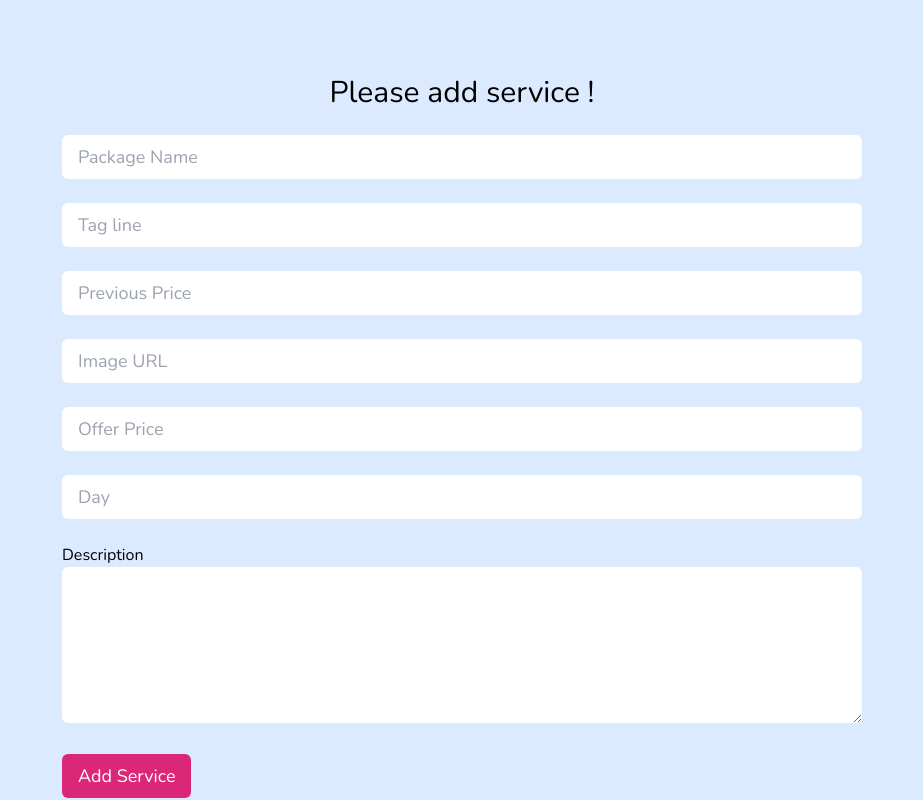
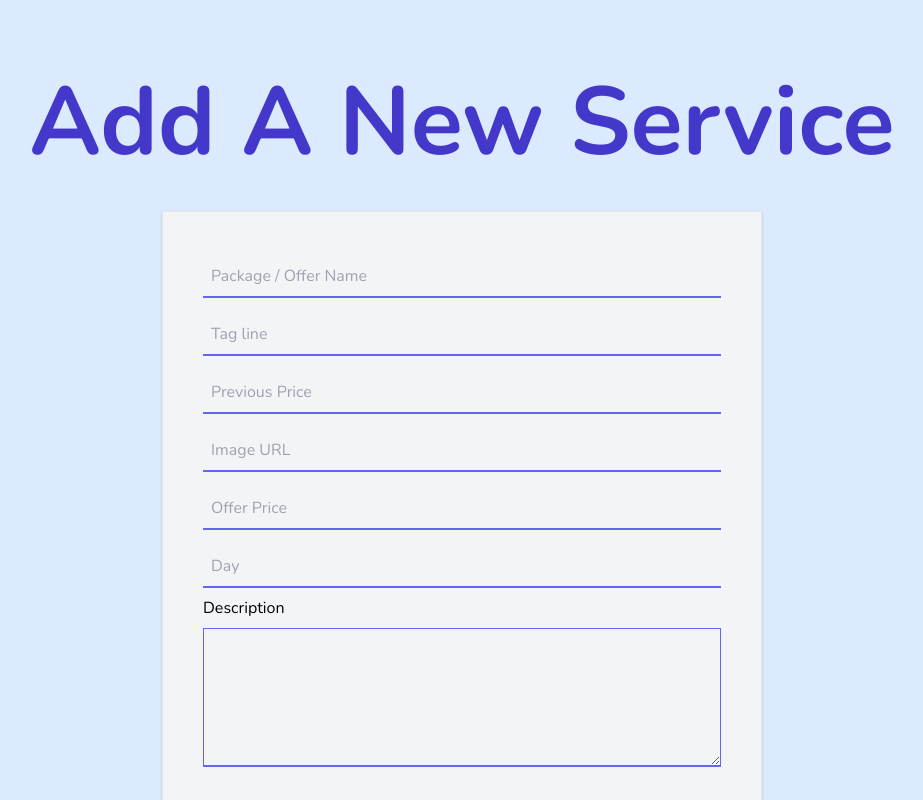
Before and after one commit to ibnumahtab/ibnu-travel-client, a React (Create React App) app: page /addServices in a window 1280 px wide. Shown: the part 360-1160 px from the top of the page, without its empty margins (178-1101 px from the left). Built offline with nearby package versions, Linux system fonts and the light colour scheme; no server answers; sample sign-in values are in the browser's storage.

Commit message:
Add a New Service Page Added

```diff
--- a/src/Pages/Dashboard/AddServices/AddServices.js
+++ b/src/Pages/Dashboard/AddServices/AddServices.js
@@ -52,10 +52,12 @@ const AddServices = () => {
         e.preventDefault();
     };
     return (
-        <div className="bg-blue-100 py-24">
-            <div className="m-auto container full-width-all m-auto">
-                <h2 className="text-center text-3xl">Please add service !</h2>
-                <div className="m-auto w-8/12">
+        <div className="bg-blue-100 py-24 px-5">
+            <div className="mx-auto container full-width-all">
+                <h2 className="md:text-8xl text-5xl text-indigo-700 font-extrabold md:pb-10 text-center">
+                    Add A New Service
+                </h2>
+                <div className="m-auto md:w-6/12 py-3 border shadow px-10 bg-gray-100">
                     <form
                         onSubmit={handelRegister}
                         className="register-form mt-6"
@@ -63,73 +65,65 @@ const AddServices = () => {
                         <div>
                             <input
                                 required
-                                className="py-2 px-4 w-full text-lg  rounded-md "
                                 type="text"
                                 ref={getPackName}
-                                placeholder="Package Name"
+                                placeholder="Package / Offer Name"
+                                className="bg-transparent p-2 w-full my-2 border-b-2 focus:outline-none border-indigo-500"
                             />
                         </div>
-                        <br />
                         <div>
                             <input
                                 required
-                                className="py-2 px-4 w-full text-lg  rounded-md "
+                                className="bg-transparent p-2 w-full my-2 border-b-2 focus:outline-none border-indigo-500"
                                 type="text"
                                 ref={getTagLine}
                                 placeholder="Tag line"
                             />
                         </div>
-                        <br />
-
                         <div>
                             <input
                                 required
-                                className="py-2 px-4 w-full text-lg  rounded-md"
+                                className="bg-transparent p-2 w-full my-2 border-b-2 focus:outline-none border-indigo-500"
                                 type="number"
                                 ref={getPrevPrice}
                                 placeholder="Previous Price"
                             />
                         </div>
-                        <br />
                         <div>
                             <input
                                 required
-                                className="py-2 px-4 w-full text-lg  rounded-md"
+                                className="bg-transparent p-2 w-full my-2 border-b-2 focus:outline-none border-indigo-500"
                                 type="text"
                                 ref={getImg}
                                 placeholder="Image URL"
                             />
                         </div>
-                        <br />
                         <div>
                             <input
                                 required
-                                className="py-2 px-4 w-full text-lg  rounded-md"
+                                className="bg-transparent p-2 w-full my-2 border-b-2 focus:outline-none border-indigo-500"
                                 type="number"
                                 step="0.01"
                                 ref={getOfferPrice}
                                 placeholder="Offer Price"
                             />
                         </div>
-                        <br />
                         <div>
                             <input
                                 required
-                                className="py-2 px-4 w-full text-lg  rounded-md"
+                                className="bg-transparent p-2 w-full my-2 border-b-2 focus:outline-none border-indigo-500"
                                 type="number"
                                 step="0.01"
                                 ref={getDay}
                                 placeholder="Day"
                             />
                         </div>
-                        <br />
                         <div>
                             <label> Description </label>
                             <textarea
                                 required
-                                className="py-2 px-4 w-full text-lg  text-black rounded-md placeholder-gray-800"
+                                className="bg-transparent p-2 w-full my-2 border-b-2 focus:outline-none border-indigo-500 border"
                                 cols="30"
-                                placeholder="Description"
                                 rows="5"
                                 ref={getDesc}
                             >
@@ -140,7 +134,7 @@ const AddServices = () => {
 
                         <div>
                             <input
-                                className="py-2 px-4 text-lg text-white rounded-md bg-pink-600 cursor-pointer hover:bg-pink-700"
+                                className="py-3 mb-2 w-full cursor-pointer border hover:text-indigo-500 text-lg font-semibold hover:border-indigo-500 hover:bg-transparent bg-indigo-500 text-white transition duration-500 ease-in-out"
                                 type="submit"
                                 value="Add Service"
                             />
```
